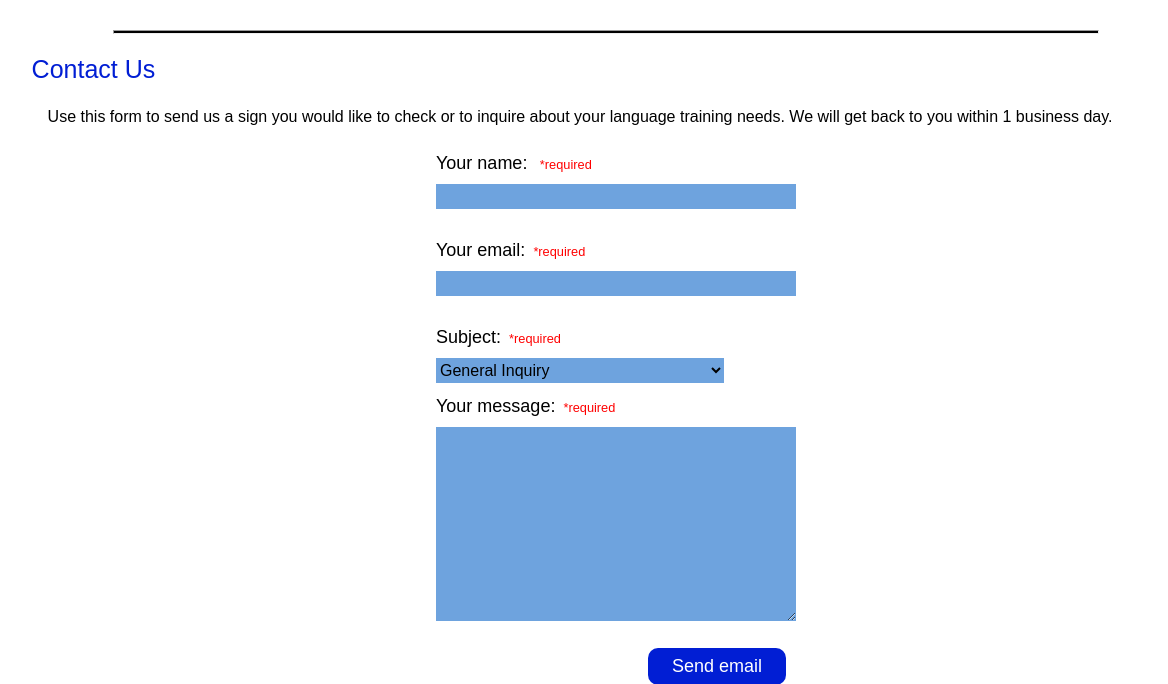
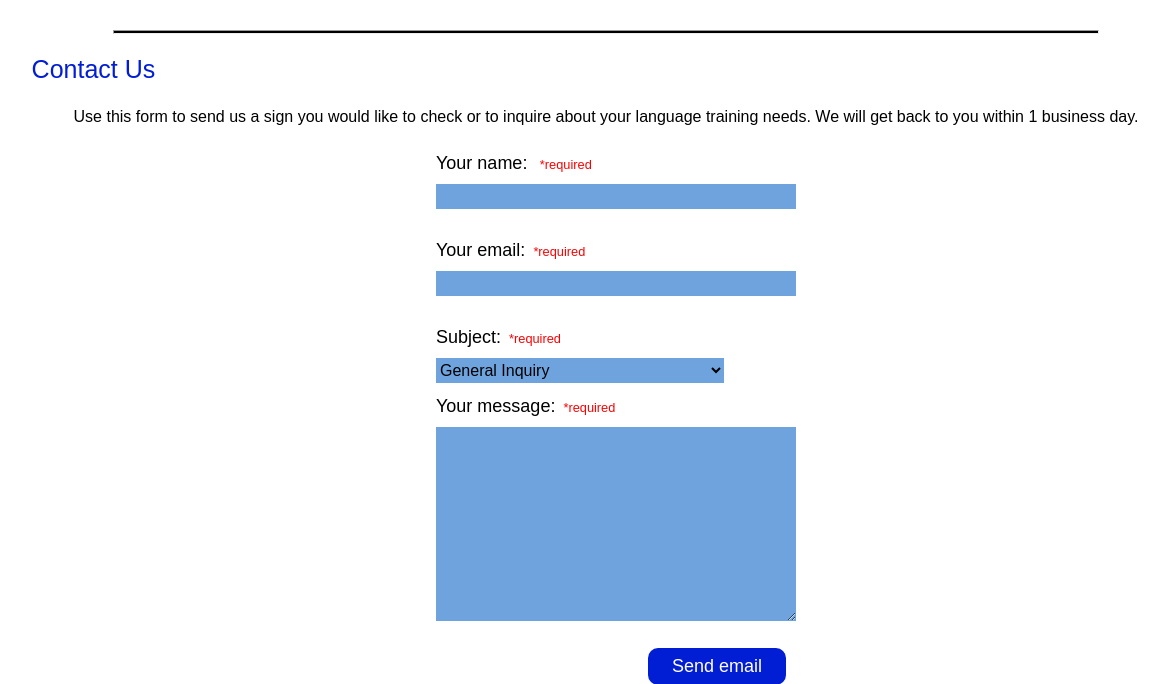
Before and after one commit to seankozen/lowrey-global-consulting, a PHP site: page / in a window 1536 px wide. Shown: the part 2748-3432 px from the top of the page, without its empty margins (162-1330 px from the left). Run offline with PHP 8.4, Linux system fonts and the light colour scheme; some web fonts are replaced.

Commit message:
Center form description on large screens

```diff
--- a/dist/index.77a9bc14.css
+++ b/dist/index.77a9bc14.css
@@ -696,6 +696,10 @@ footer {
     margin: 0 3rem;
     font-size: 18px;
   }
+
+  .form-description-container {
+    text-align: center;
+  }
 }
 
 /*# sourceMappingURL=index.77a9bc14.css.map */
--- a/src/css/styles.css
+++ b/src/css/styles.css
@@ -825,4 +825,12 @@ footer {
     margin: 0 3rem;
     font-size: 18px;
   }
+
+  /* ============================================= */
+  /*                     Form                      */
+  /* ============================================= */
+
+  .form-description-container {
+    text-align: center;
+  }
 }
```
Also changed, not shown: 1 other file.
